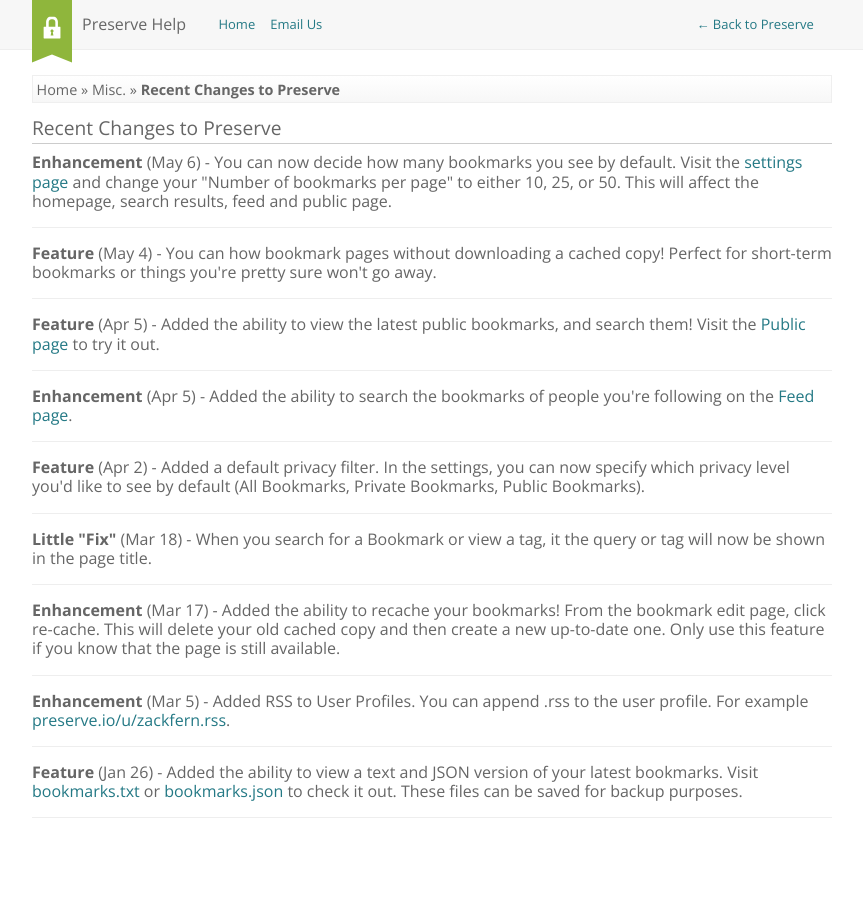
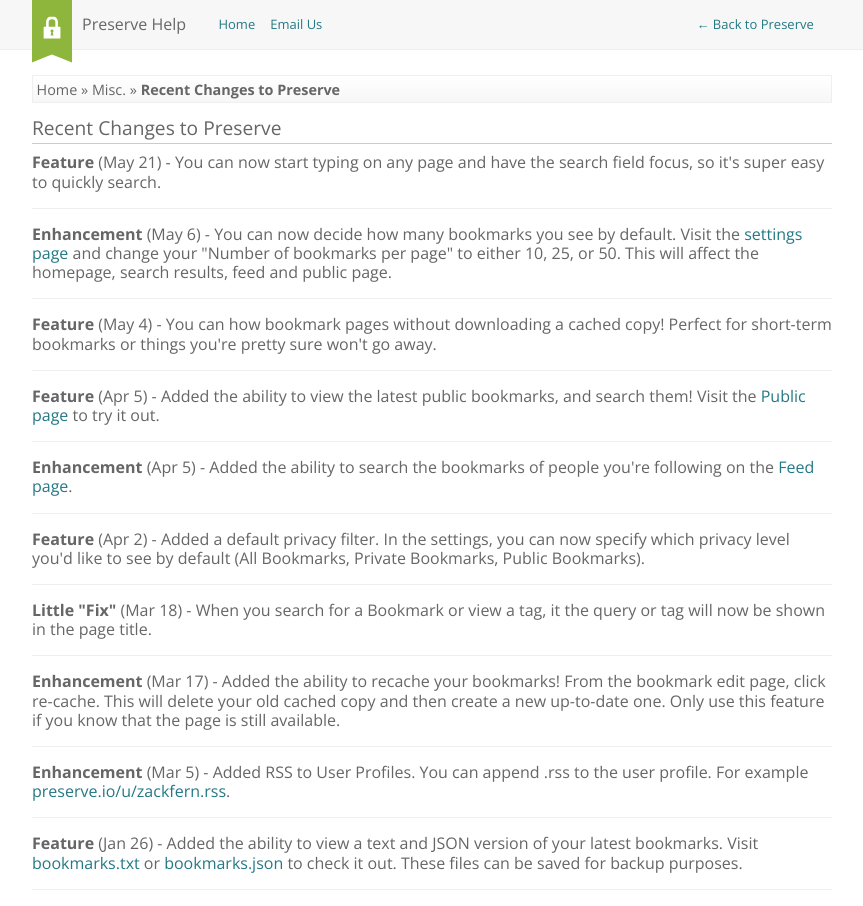
Before and after one commit to preserve/help.preserve.io, a Jekyll site: the page built from changes.html, in a window 1280 px wide. Shown: the whole page, without its empty margins (208-1071 px from the left). Built offline with Jekyll 4.4.1, drawn with Linux system fonts in a browser that asks for light colours; nearby versions of some CDN libraries.

Commit message:
Added the latest feature.

```diff
--- a/changes.html
+++ b/changes.html
@@ -12,6 +12,9 @@
 <h3>{{ page.title }}</h3>
 
 <ul class="changes">
+  <li>
+    <b>Feature</b> (May 21) - You can now start typing on any page and have the search field focus, so it's super easy to quickly search.
+  </li>
   <li>
     <b>Enhancement</b> (May 6) - You can now decide how many bookmarks you see by default. Visit the <a href="http://preserve.io/users/edit">settings page</a> and change your "Number of bookmarks per page" to either 10, 25, or 50. This will affect the homepage, search results, feed and public page.
   </li>
```
